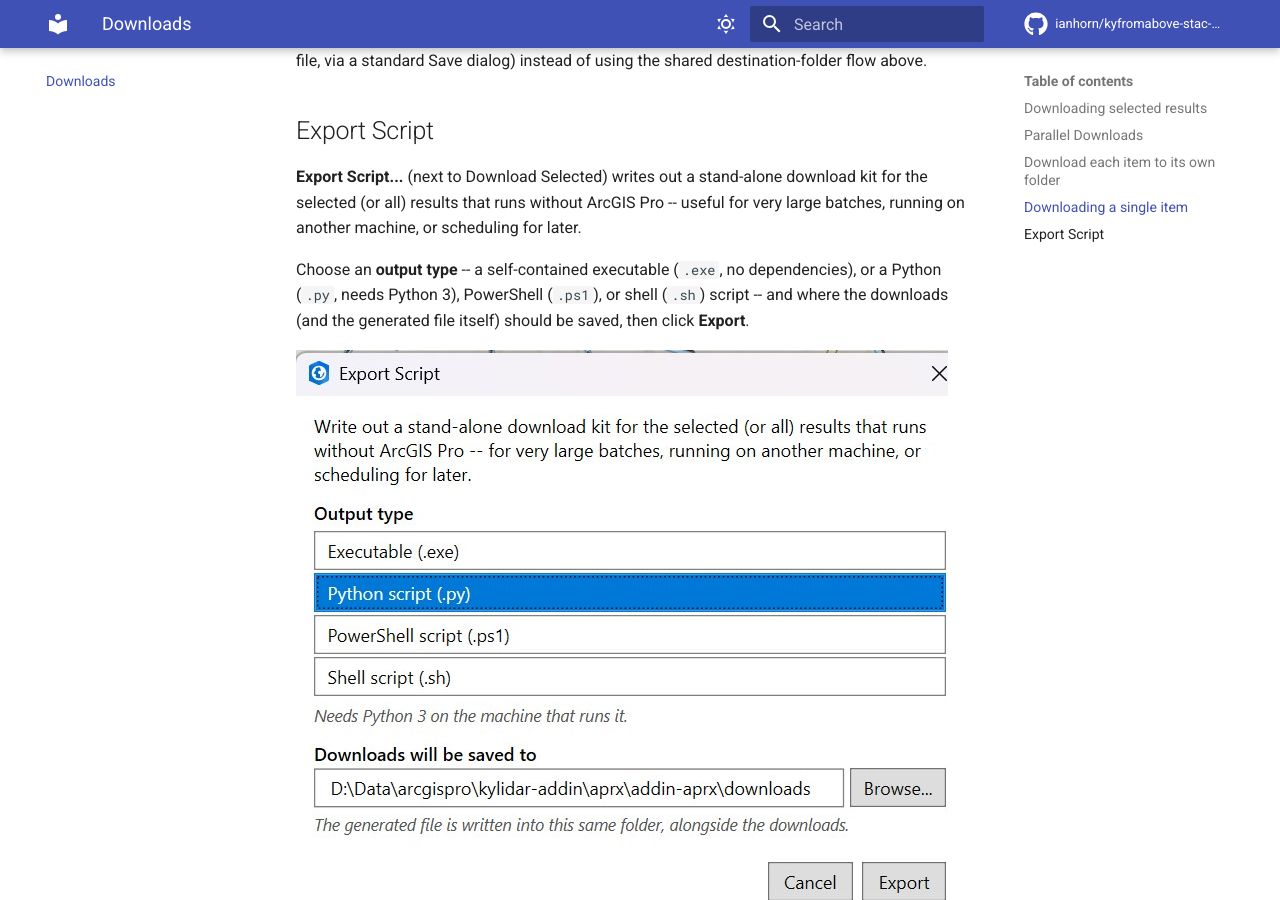
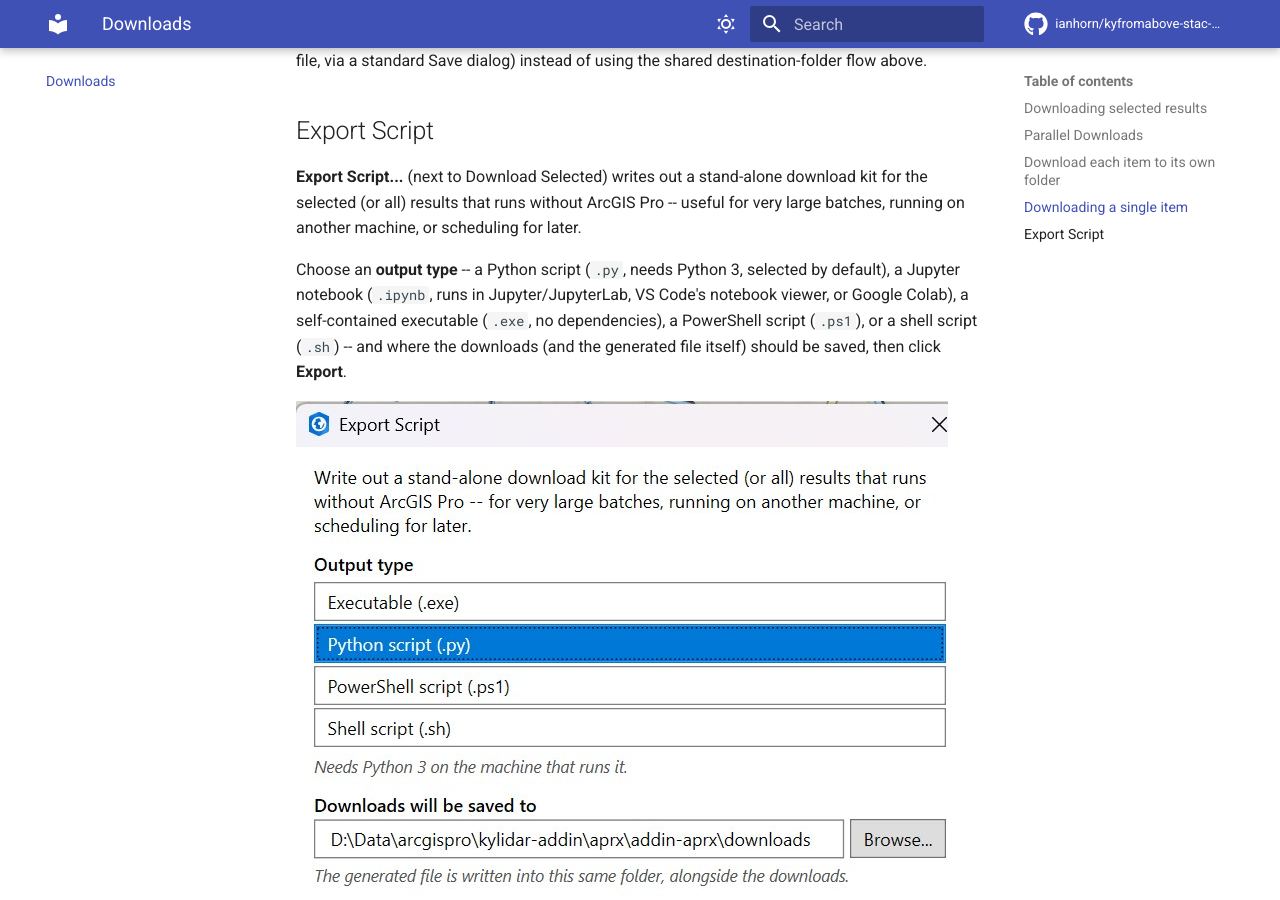
Before and after one commit to ianhorn/kyfromabove-stac-addin, an MkDocs documentation site: the page built from docs-src/downloads.md, in a window 1280 px wide and 900 px high, scrolled down 1888 px. Built offline with MkDocs 1.6.1 and Material for MkDocs 9.7.7, drawn with Linux system fonts in a browser that asks for light colours; comment, search, counter and statistics services are not loaded.

Commit message:
docs: mention Jupyter notebook export option, Python default
Co-Authored-By: Claude Sonnet 5 <noreply@anthropic.com>
Claude-Session: https://claude.ai/code/session_019rdLV7q3jNxgr5hsYyf6hP

```diff
--- a/docs-src/downloads.md
+++ b/docs-src/downloads.md
@@ -48,8 +48,10 @@ file, via a standard Save dialog) instead of using the shared destination-folder
 selected (or all) results that runs without ArcGIS Pro -- useful for very large batches, running on
 another machine, or scheduling for later.
 
-Choose an **output type** -- a self-contained executable (`.exe`, no dependencies), or a Python
-(`.py`, needs Python 3), PowerShell (`.ps1`), or shell (`.sh`) script -- and where the downloads (and
-the generated file itself) should be saved, then click **Export**.
+Choose an **output type** -- a Python script (`.py`, needs Python 3, selected by default), a
+Jupyter notebook (`.ipynb`, runs in Jupyter/JupyterLab, VS Code's notebook viewer, or Google
+Colab), a self-contained executable (`.exe`, no dependencies), a PowerShell script (`.ps1`), or a
+shell script (`.sh`) -- and where the downloads (and the generated file itself) should be saved,
+then click **Export**.
 
 ![The Export Script dialog: output type options and the downloads destination folder](images/export-script-dialog.jpg)
```
